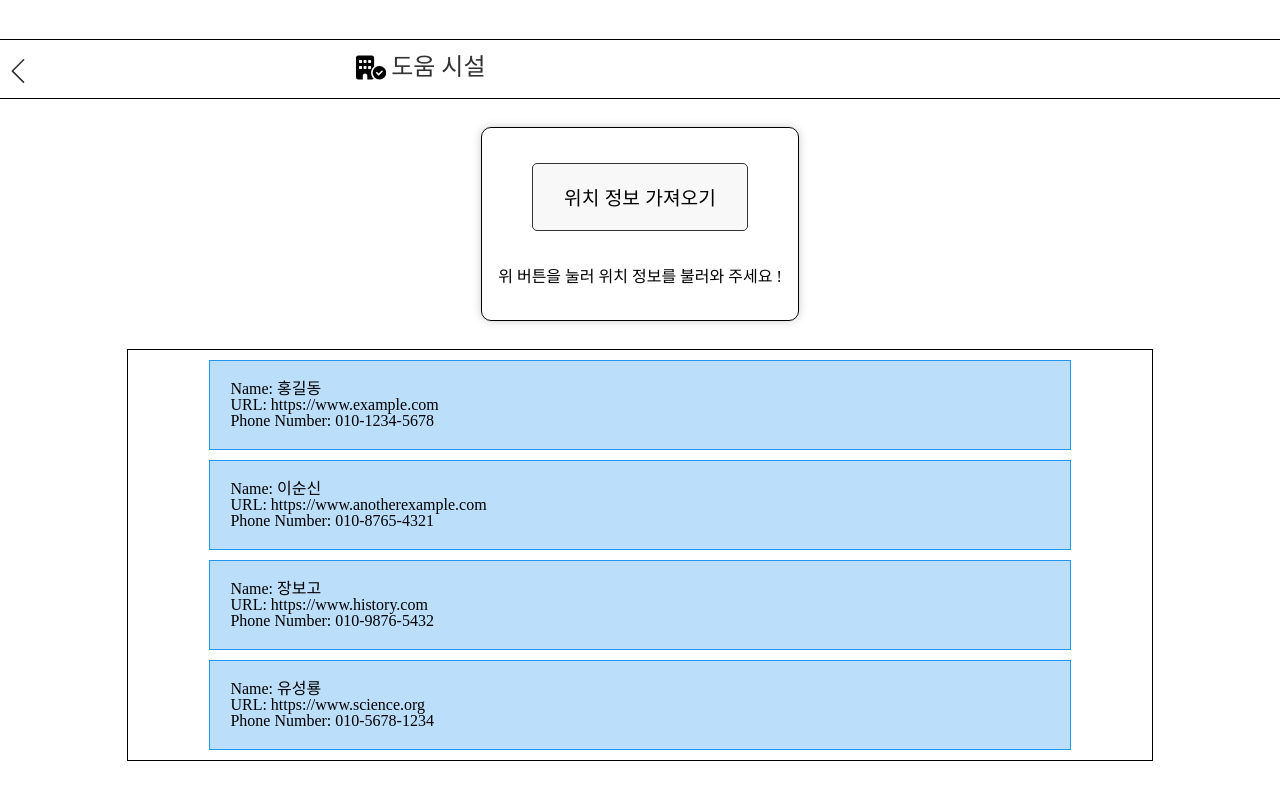
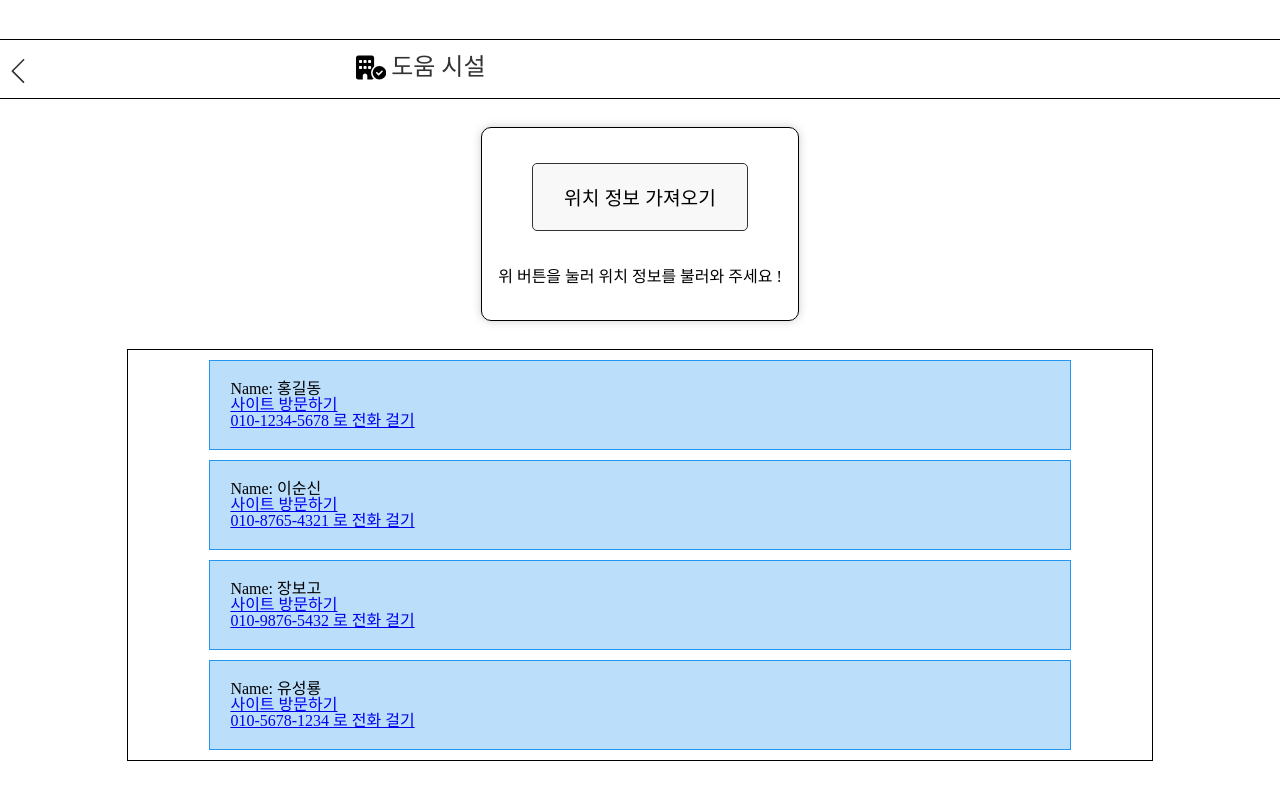
Before and after one commit to CWDll/Mearing, a React (Create React App) app: page /center in a window 1280 px wide. Built offline with nearby package versions, Linux system fonts and the light colour scheme.

Commit message:
[Feat] a태그를 통해 url에 접속하거나 전화를 거는 기능을 적용한다.

```diff
--- a/src/components/ContentBox.tsx
+++ b/src/components/ContentBox.tsx
@@ -52,8 +52,13 @@ const ContentBox: React.FC<ContentBoxProps> = (props) => {
       {isContactInfoProps(props) && (
         <>
           <div>Name: {props.name}</div>
-          <div>URL: {props.url}</div>
-          <div>Phone Number: {props.phoneNumber}</div>
+          <a href={props.url} target="_blank" rel="noopener noreferrer">
+            사이트 방문하기
+          </a>
+          <br />
+          <a href={`tel:${props.phoneNumber}`}>
+            {props.phoneNumber} 로 전화 걸기
+          </a>
         </>
       )}
     </ContentBoxWrapper>
```
